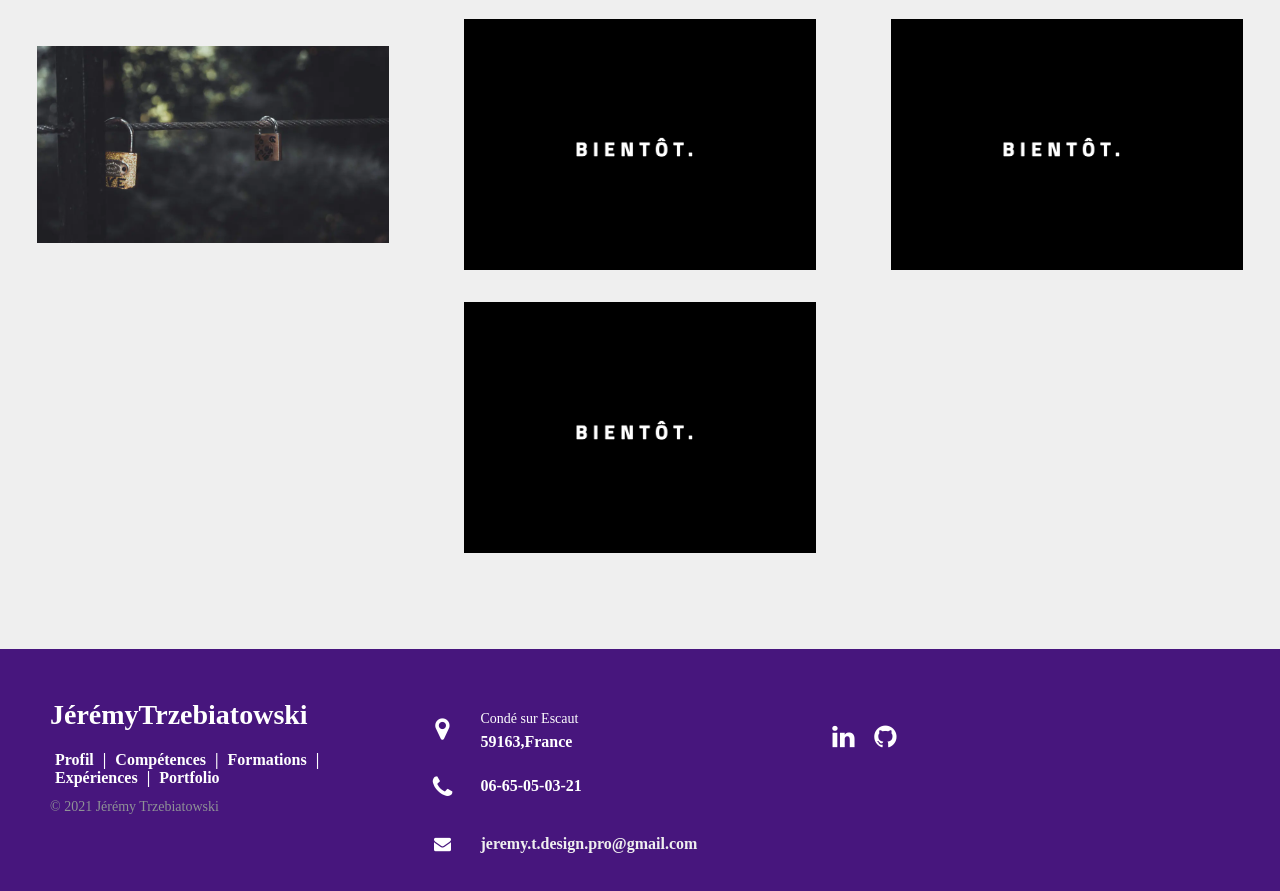
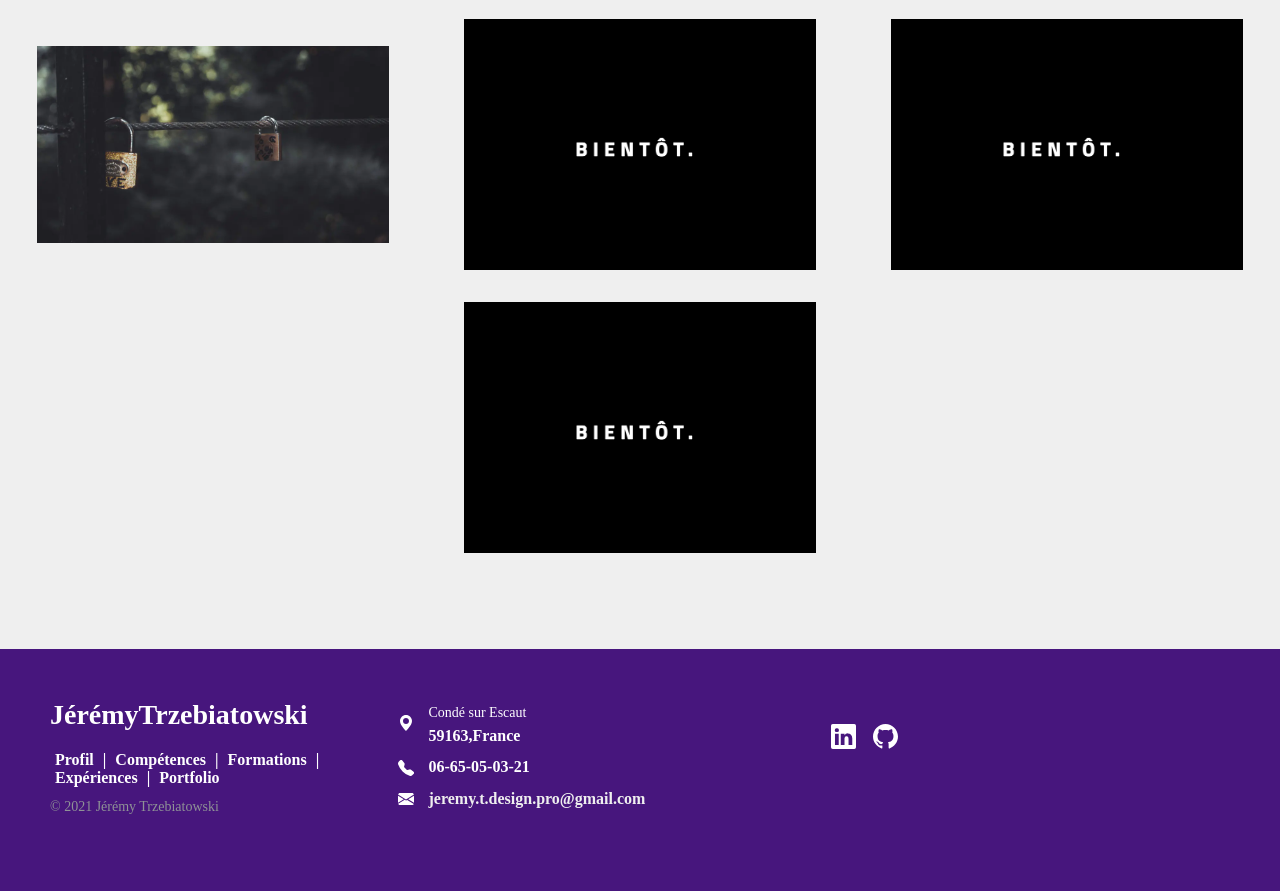
Before and after one commit to JeremyT59/CV, a plain HTML site: page index.html in a window 1280 px wide. Shown: the part 3270-4161 px from the top of the page. Drawn offline with Linux system fonts and the light colour scheme; a web font is replaced by a local one.

Commit message:
add icon footer

```diff
--- a/index.html
+++ b/index.html
@@ -11,6 +11,7 @@
     <link rel="icon" type="image/png" sizes="32x32" href="images/favicon-32x32.png">
     <link rel="icon" type="image/png" sizes="16x16" href="images/favicon-16x16.png">
     <link href="http://fonts.googleapis.com/css?family=Cookie" rel="stylesheet" type="text/css">
+
     <title>CV JEREMY TRZEBIATOWSKI</title>
 </head>
 <body>
@@ -318,24 +319,24 @@
 
             <div class="footer-center">
                 <div>
-                    <i class="fa fa-map-marker"></i>
+                    <img class="iconefoot" src="images/geo-alt-fill.svg" alt="image localisation">
                     <p><span>Condé sur Escaut</span>
                     59163,France</p>
                 </div>
 
                 <div>
-                    <i class="fa fa-phone"></i>
+                    <img class="iconefoot"  src="images/telephone-fill.svg" alt="logo telephone">
                     <p>06-65-05-03-21</p>
                 </div>
                 <div>
-                    <i class="fa fa-envelope"></i>
+                    <img class="iconefoot"  src="images/envelope-fill.svg" alt="logo enveloppe">
                     <p><a href="mailto:jeremy.t.design.pro@gmail.com">jeremy.t.design.pro@gmail.com</a></p>
                 </div>
             </div>
             <div class="footer-right">
                 <div class="footer-icons">
-                    <a href="https://www.linkedin.com/in/j%C3%A9r%C3%A9my-trzebiatowski/" target="_blank"><i class="fa fa-linkedin"></i></a>
-                    <a href="https://github.com/JeremyT59" target="_blank"><i class="fa fa-github"></i></a>
+                    <a href="https://www.linkedin.com/in/j%C3%A9r%C3%A9my-trzebiatowski/" target="_blank"><img class="iconefoot-2" src="images/linkedin-footer.svg" alt="logo linkedin"></a>
+                    <a href="https://github.com/JeremyT59" target="_blank"><img class="iconefoot-2" class="iconefoot"  src="images/github.svg" alt="logo git"></i></a>
                 </div>
             </div>
         </div>
--- a/styles.css
+++ b/styles.css
@@ -589,7 +589,16 @@ footer{
 	width: 35%;
 }
 
-
+.iconefoot{
+  width: 16px;
+  padding: 5px 0;
+  position: relative;
+  top: 10px;
+  right: 10px;
+}
+.iconefoot-2{
+  padding: 0px 5px;
+}
 .footer-distributed .footer-center i{
 	  color: #ffffff;
     font-size: 25px;
@@ -815,6 +824,7 @@ footer{
 
 	.footer-distributed .footer-center i{
 		margin-left: 0;
+    color: white;
 	}
   footer{
     height: 505px;
@@ -963,8 +973,9 @@ footer{
 		text-align: center;
 	}
 
-	.footer-distributed .footer-center i{
-		margin-left: 0;
+
+	.iconefoot{
+    width: 16px;
   }
   .footer-links{
     display: none;
```
Also changed, not shown: images/envelope-fill.svg (added), images/geo-alt-fill.svg (added), images/github.svg (added), images/linkedin-footer.svg (added), images/telephone-fill.svg (added). Lines whose indentation alone changed are shown as unchanged.
